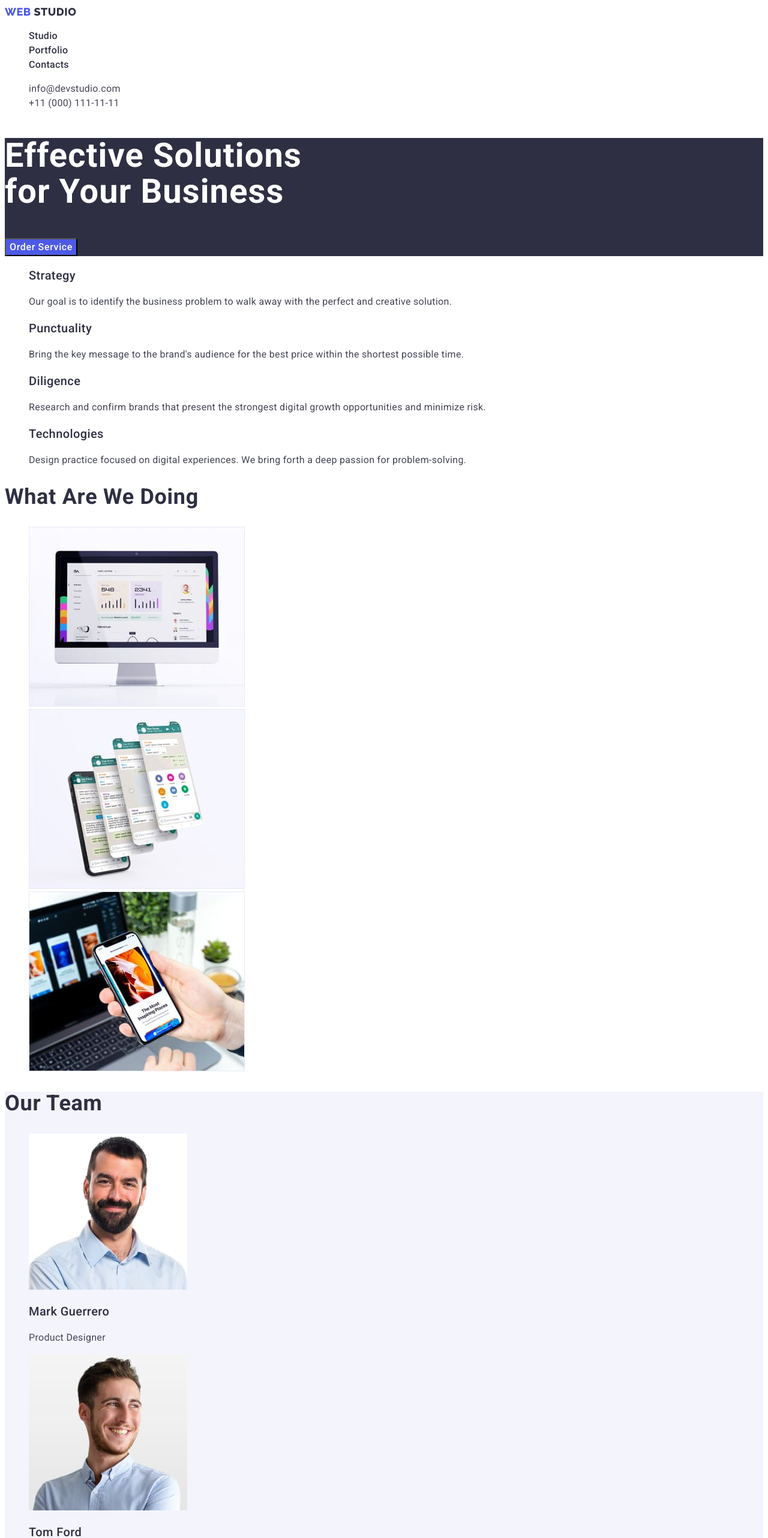
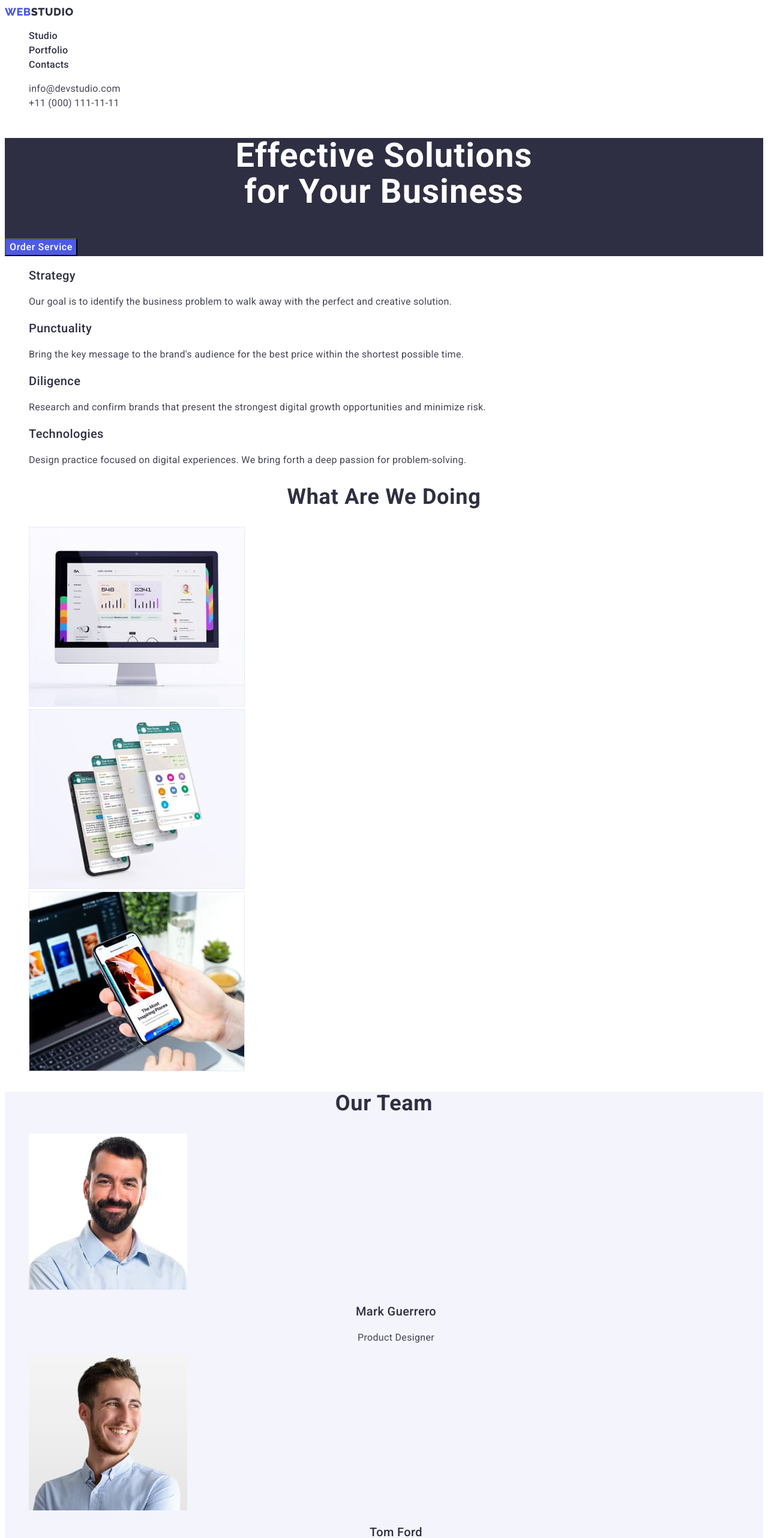
Before and after one commit to DemoUser79/goit-markup-hw-02, a plain HTML site: page index.html in a window 1280 px wide. Shown: the top 2564 px of the page at 60% size. Drawn offline with Linux system fonts and the light colour scheme.

```diff
--- a/css/styles.css
+++ b/css/styles.css
@@ -49,6 +49,8 @@ body {
     font-weight: 800;
     font-size: 18px;
     line-height: 1.33;
+    display: flex;
+    align-items: center;
     letter-spacing: 0.03em;
     text-transform: uppercase;
     color: var(--accent-color)
@@ -110,6 +112,7 @@ body {
 .main-title {
     font-size: 56px;
     line-height: 1.07;
+    text-align: center;
     letter-spacing: 0.02em;
     color: #FFFFFF;
 }
@@ -120,6 +123,8 @@ body {
     font-size: 16px;
     line-height: 1.5;
     cursor: pointer;
+    display: flex;
+    align-items: center;
     letter-spacing: 0.04em;
     background-color: var(--accent-color);
     color: #FFFFFF;
@@ -145,6 +150,7 @@ body {
 .about-title {
     font-size: 36px;
     line-height: 1.11;
+    text-align: center;
     letter-spacing: 0.02em;
     text-transform: capitalize;
 }
@@ -158,13 +164,19 @@ body {
 .team-title {
     font-size: 36px;
     line-height: 1.11;
+    text-align: center;
     letter-spacing: 0.02em;
     text-transform: capitalize;
+}
+
+.team-suptitle {
+    text-align: center;
 }
 
 .team-text {
     font-size: 16px;
     line-height: 1.5;
+    text-align: center;
     letter-spacing: 0.02em;
     color: var(--second-color);
 }
@@ -192,6 +204,9 @@ body {
     font-weight: 500;
     font-size: 16px;
     line-height: 1.5;
+    display: flex;
+    align-items: center;
+    text-align: center;
     letter-spacing: 0.04em;
     cursor: pointer;
     color: var(--accent-color);
```
Lines whose indentation alone changed are shown as unchanged.
